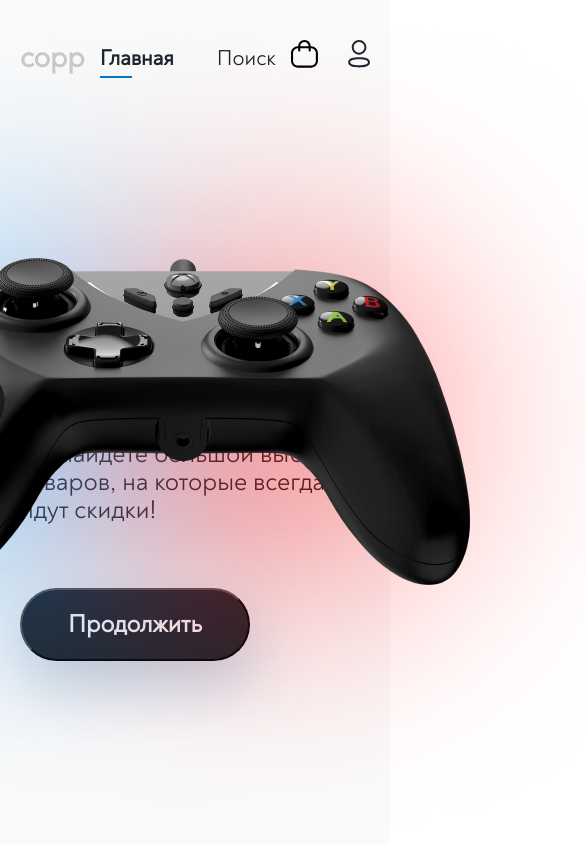
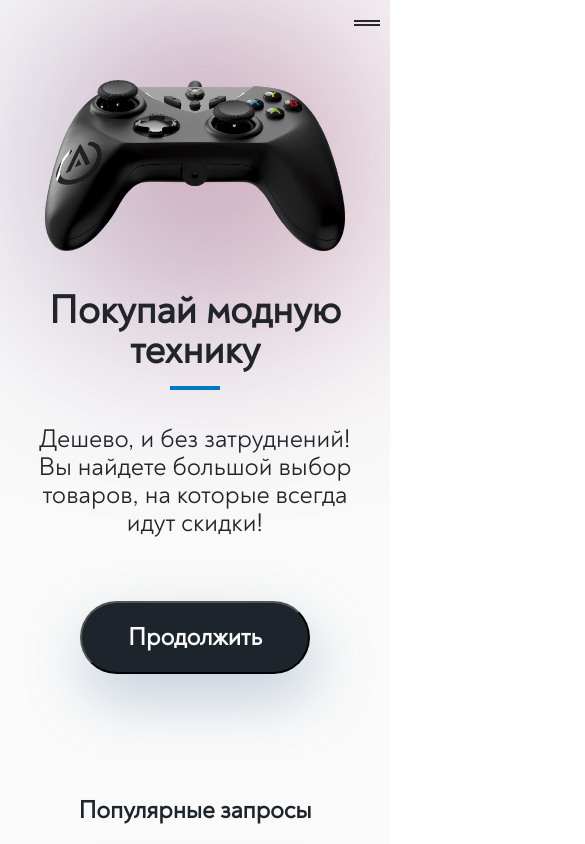
Before and after one commit to kimurazver67/new, a website: page index.html in a window 390 px wide. Shown: the top 844 px of the page, 585 px wide, since content can reach past the window. Drawn offline with Linux system fonts and the light colour scheme.

Commit message:
add responsive

```diff
--- a/index.html
+++ b/index.html
@@ -10,6 +10,11 @@
   <body>
     <header class="header">
       <div class="container">
+        <div class="humburger__menu">
+          <span></span>
+          <span></span>
+
+        </div>
         <div class="header__menu">
           <div class="logo">copp</div>
 
@@ -73,13 +78,12 @@
             <button class="header__btn" type="submit">Продолжить</button>
           </div>
           <div class="header__slider">
-            <img
-              src="/img/CircleRedBlue.png"
-              alt="#"
-              srcset=""
-              class="circle"
-            />
-            <img src="/img/joy.png" alt="#" class="joystick" />
+            <div class="circle_blue"></div>
+            <div class="circle_red"></div>
+            <div class="image__joy">
+              <img src="/img/joy.png" alt="#" class="joystick" />
+            </div>
+
           </div>
         </div>
       </div>
--- a/js/script.js
+++ b/js/script.js
@@ -10,3 +10,22 @@ search.addEventListener('click', ()=>{
     search.classList.add('active');
     main.classList.remove('active');
 })
+
+
+window.addEventListener('DOMContentLoaded', () => {
+    const menu = document.querySelector('.header__menu'),
+    menuItem = document.querySelectorAll('.header__menu-item'),
+    hamburger = document.querySelector('.humburger__menu');
+
+    hamburger.addEventListener('click', () => {
+        hamburger.classList.toggle('humburger__menu__active');
+        menu.classList.toggle('header__menu__active');
+    });
+
+    menuItem.forEach(item => {
+        item.addEventListener('click', () => {
+            hamburger.classList.toggle('humburger__menu__active');
+            menu.classList.toggle('menu__active');
+        })
+    })
+})
--- a/sass/blocks/_header.scss
+++ b/sass/blocks/_header.scss
@@ -1,7 +1,23 @@
 .header {
   padding-top: 40px;
   background: #fafafa;
+  .humburger__menu{
+    display: none;
+    position: absolute;
+    top: 20px;
+    right: 10px;
+    width: 26px;
+    span{
+        transition: .5s all;
+        display: block;
+        height: 2px;
+        width: 100%;
+        background-color: $main-color;
+        margin-bottom: 2px;
+    }
 
+
+}
   &_promo{
     background: #fafafa;
   }
@@ -71,20 +87,39 @@
     position: absolute;
     top: 164px;
     right: -100px;
-    display: flex;
 
-    .circle {
-      position: absolute;
-      z-index: 0;
-      top: -228px;
-      right: -118px;
+
+    .circle_red{
+        position: absolute;
+        width: 374px;
+        height: 374px;
+        top: 0;
+        right: 0;
+        background: #FF0000;
+        opacity: 0.4;
+        filter: blur(125px);
     }
 
+    .circle_blue{
+        position: absolute;
+        width: 374px;
+        height: 374px;
+        left: 0;
+        top: 0;
+        background: #009EFF;
+        opacity: 0.6;
+        filter: blur(125px);
+    }
+
+    .image__joy{
+        max-width: 574px;
+        height: auto;
+    }
     .joystick {
       z-index: 1;
-      width: 574px;
-      height: 327px;
-
+      height: auto;
+      width: 100%;
+      position: relative;
     }
 
     .arrow {
--- /dev/null
+++ b/sass/media/_media_header.scss
@@ -0,0 +1,252 @@
+@media (max-width: 1200px){
+    .header{
+        .container{
+            max-width: 960px;
+        }
+
+    }
+
+    .header_promo{
+        .container{
+            max-width: 960px;
+        }
+
+        .image__joy{
+            max-width: 400px;
+        }
+
+        .header__slider {
+            top: 196px;
+            right: 0px;
+
+            .circle_red{
+                width: 270px;
+                height: 270px;
+                top: 9px;
+                right: -37px;
+                opacity: .9;
+            }
+
+            .circle_blue{
+                width: 270px;
+                height: 270px;
+                left: -72px;
+                top: -33px;
+                opacity: 1.6;
+            }
+        }
+    }
+}
+
+
+@media (max-width: 992px){
+    .header{
+        .container{
+            max-width: 720px;
+        }
+    }
+
+    .header_promo{
+        .container{
+            max-width: 720px;
+        }
+
+        .image__joy{
+            max-width: 300px;
+        }
+        .header__promo-text{
+            max-width: 345px;
+            .header__title{
+                font-size: 40px;
+            }
+
+        }
+        .header__slider{
+            .circle_blue, .circle_red{
+                width: 180px;
+                height: 180px;
+                opacity: 1;
+            }
+        }
+    }
+    .items{
+        height: unset;
+        padding-top: 120px;
+        .container{
+            max-width: 720px;
+        }
+        &__wrapper{
+            grid-template-columns: repeat(auto-fill, 277px);
+            grid-template-rows:repeat(auto-fit, minmax(274px,300px)) ;
+            row-gap: 20px;
+            margin-top: 40px;
+
+
+        }
+        .iphone, .ipad, .macbook, .glass, .airpods, .tv, .imac{
+            grid-row: unset;
+        }
+        .macbook{
+            margin-top: 150px;
+        }
+        .glass{
+            margin-top: -21px;
+        }
+        .imac{
+            margin-top: -160px;
+        }
+        .tv{
+            margin-top: -51px;
+            grid-row: 4;
+            grid-column: 1;
+        }
+    }
+}
+
+@media (max-width: 768px){
+    .container{
+        max-width: 540px;
+    }
+    .header__promo{
+        display: grid;
+        grid-template-columns: 1fr;
+        grid-template-rows: auto;
+        padding-top: 40px;
+        align-items: center;
+        justify-items: center;
+        row-gap: 40px;
+        .header__title::after {
+            top: 95px;
+            left: 50%;
+            transform: translateX(-50%);
+        }
+        .header__promo-text {
+
+            max-width: 345px;
+            order: 2;
+            text-align: center;
+        }
+        .header__slider {
+            position:static;
+            order: 1;
+            .circle_blue, .circle_red{
+                width: 150px;
+                height: 150px;
+                opacity: 1;
+            }
+            .circle_blue{
+                top: 50px;
+                left: 100px;
+            }
+            .circle_red{
+                top: 50px;
+                right: 82px;
+            }
+
+        }
+    }
+    .items{
+        &__title{
+            font-size: 35px;
+        }
+    }
+
+
+
+}
+@media(max-width:635px){
+    .items{
+        .ipad{
+            margin-top: 146px;
+        }
+        .macbook{
+            margin-top: 0;
+        }
+        .tv{
+            grid-row: auto;
+            margin-top: 0;
+        }
+        .glass{
+            margin-top: 0;
+        }
+        .imac{
+            margin-top: 0;
+        }
+    }
+}
+@media (max-width: 576px){
+    .container{
+        width: 100%;
+        padding: 0 10px;
+    }
+    .header{
+        .humburger__menu{
+            display: block;
+            &__active{
+                span{
+                    transition: 0.5s all;
+                        margin-bottom: -2px;
+                        &:nth-child(1){
+                            transform: translateY(3px) rotate(-135deg);
+                        }
+
+                        &:nth-child(2){
+                            transform: translateY(3px)  rotate(135deg);
+                        }
+
+                }
+
+            }
+        }
+    }
+
+    .header__menu{
+        position: fixed;
+        top: 0;
+        left: -100%;
+        width: 50%;
+        height: 100vh;
+        padding: 20px 15px;
+        flex-direction: column;
+        background-color: rgba(0,0,0,0.8);
+        justify-content: center;
+        align-items: center;
+        transition: 0.8s all;
+        &__active{
+            left: 0;
+            z-index: 2;
+        }
+        &-list{
+            flex-direction: column;
+            margin-top: 20px;
+
+            a{
+                color: #fff;
+                &:hover{
+                    color: #fff;
+                }
+            }
+        }
+        &-item{
+            margin-top: 20px;
+            text-align: start;
+            margin-right: 0;
+        }
+        svg path{
+            fill: white;
+        }
+
+
+    }
+    .header__icons{
+        margin-top: 25px;
+    }
+    .header__shop-bag {
+        margin-right: 35px;
+      }
+    .items{
+        &__title{
+            font-size: 25px;
+        }
+    }
+}
--- a/sass/style.scss
+++ b/sass/style.scss
@@ -11,6 +11,7 @@
 @import 'base/mixins';
 @import 'blocks/header';
 @import 'blocks/items';
+@import 'media/media_header';
 * {
     font-family: 'noah', sans-serif;
     margin: 0;
```
Also changed, not shown: css/style.css, dist/index.html, dist/js/script.js.
